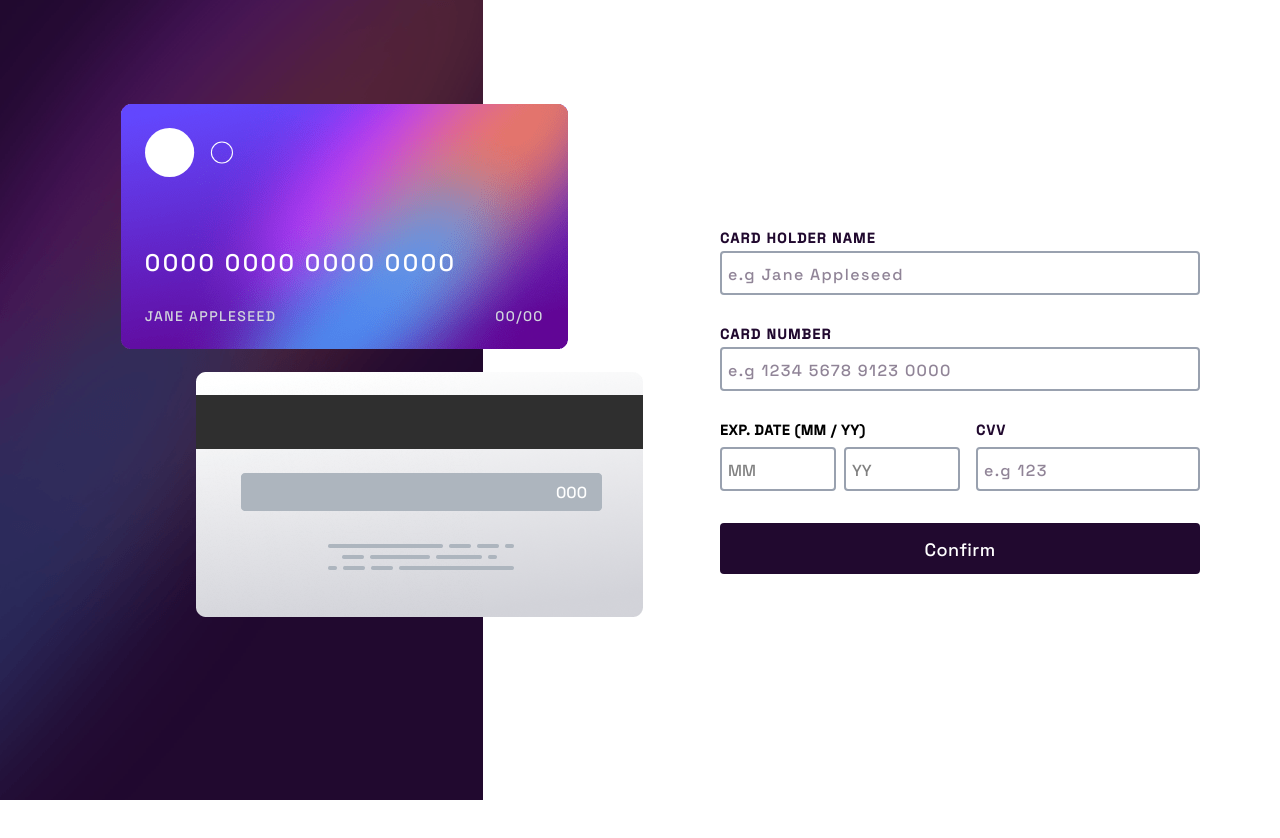
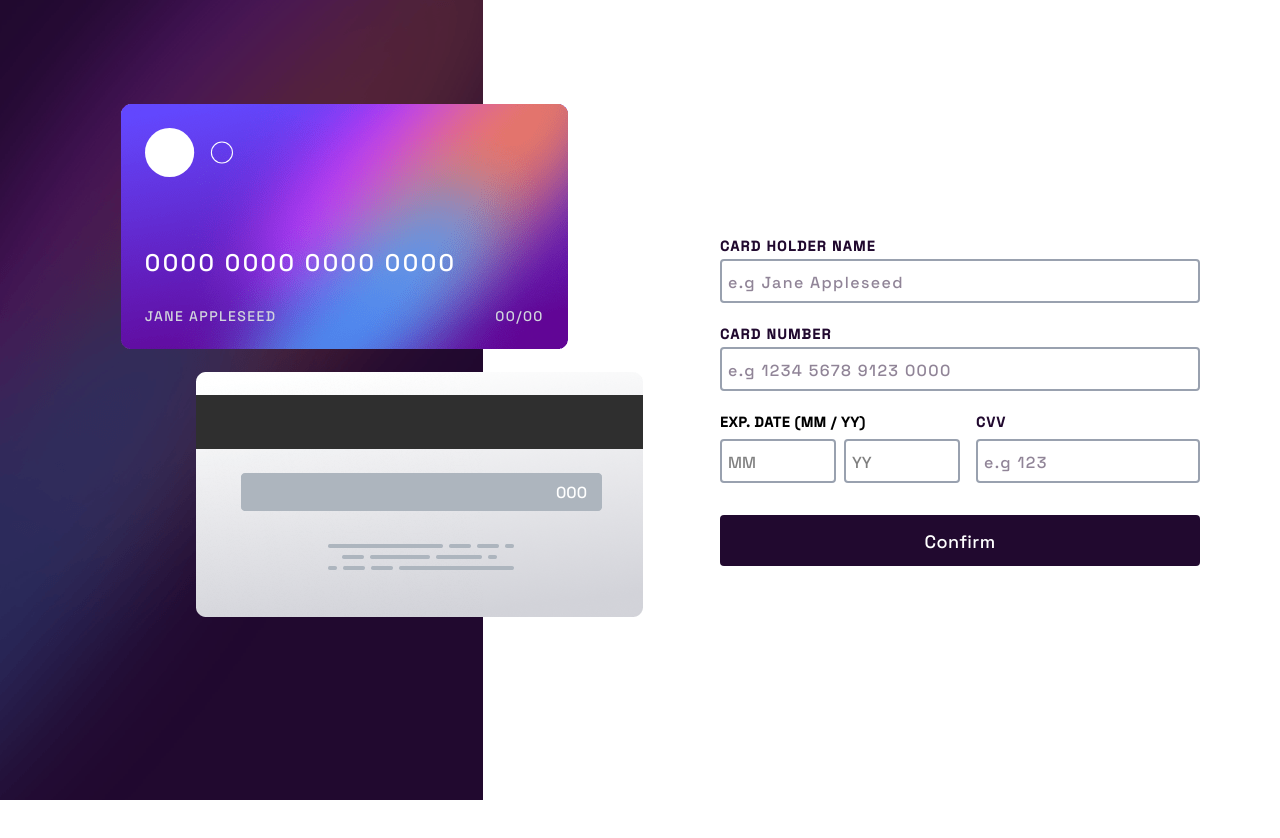
Before and after one commit to corneliusweb/credit-card, a React (Vite) app: page / in a window 1280 px wide. Shown: the top 838 px of the page. Built offline with nearby package versions, Linux system fonts and the light colour scheme.

Commit message:
Decrease spacing between input fields

```diff
--- a/src/index.css
+++ b/src/index.css
@@ -34,6 +34,6 @@
 	}
 
 	.label-style {
-		@apply text-purple uppercase mb-7 font-semibold block text-sm tracking-widest;
+		@apply text-purple uppercase mb-5 font-semibold block text-sm tracking-widest;
 	}
 }
```
